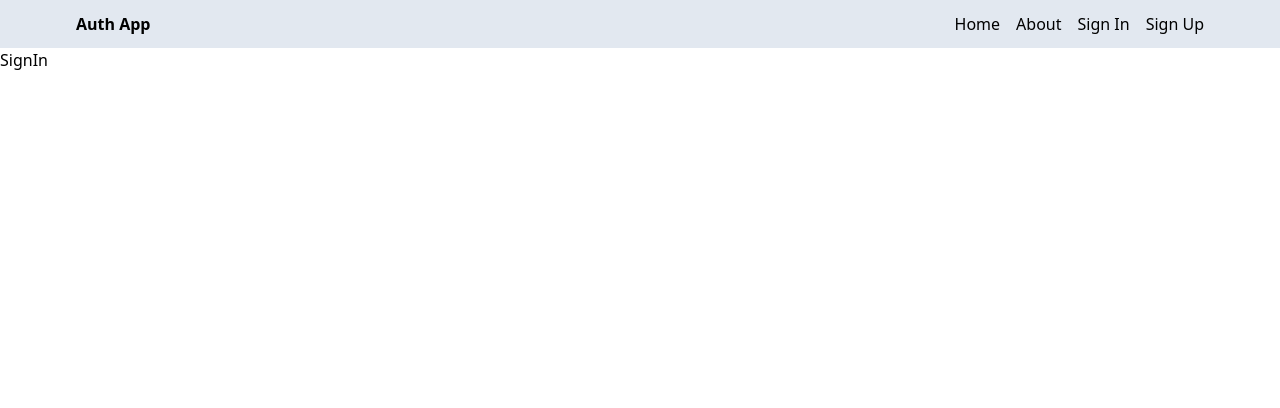
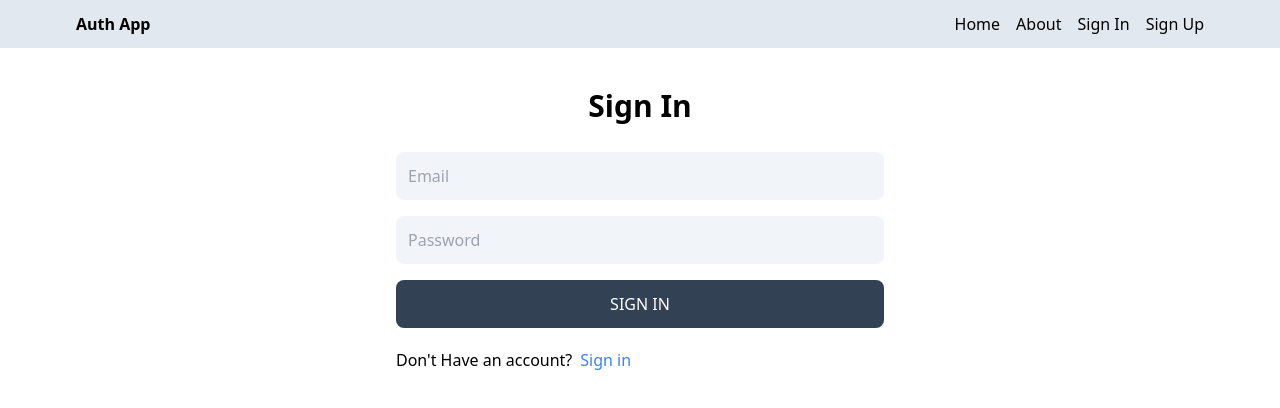
Before and after one commit to koding88/mern_auth, a React (Vite) app in the folder frontend/: page /sign-in in a window 1280 px wide. Shown: the top 408 px of the page. Built offline with nearby package versions, Linux system fonts and the light colour scheme.

Commit message:
Complete the sign in page functionality

```diff
--- a/frontend/src/pages/SignIn.jsx
+++ b/frontend/src/pages/SignIn.jsx
@@ -1,9 +1,79 @@
-import React from 'react'
+import { useState } from "react";
+import { Link, useNavigate } from "react-router-dom";
 
 export default function SignIn() {
+  const [formData, setFormData] = useState({});
+  const [error, setError] = useState(null);
+  const [loading, setLoading] = useState(false);
+  const navigate = useNavigate();
+
+  const handleChange = (e) => {
+    setFormData({ ...formData, [e.target.name]: e.target.value });
+  };
+
+  const handleSubmit = async (e) => {
+    e.preventDefault();
+    setLoading(true);
+    setError(null); // Reset error trước mỗi lần submit
+
+    try {
+      const response = await fetch(`${import.meta.env.VITE_API}/auth/signin`, {
+        method: "POST",
+        headers: {
+          "Content-Type": "application/json",
+        },
+        body: JSON.stringify(formData),
+      });
+
+      if (!response.ok) {
+        // Kiểm tra trạng thái phản hồi
+        const errorData = await response.json(); // Lấy thông tin lỗi chi tiết
+        throw new Error(errorData.error || "Đã xảy ra lỗi.");
+      }
+
+      const data = await response.json();
+      console.log(data);
+      // Xử lý phản hồi thành công (ví dụ: chuyển hướng, thông báo...)
+      navigate("/");
+    } catch (error) {
+      console.error(error);
+      setError(error.message); // Hiển thị thông báo lỗi chi tiết
+    } finally {
+      setLoading(false); // Đảm bảo luôn tắt loading sau khi hoàn thành
+    }
+  };
+
   return (
-    <div>
-      SignIn
+    <div className="p-3 max-w-lg mx-auto">
+      <h1 className="text-3xl text-center font-semibold my-7">Sign In</h1>
+      <form onSubmit={handleSubmit} className="flex flex-col gap-4">
+        <input
+          type="email"
+          name="email"
+          placeholder="Email"
+          className="bg-slate-100 p-3 rounded-lg"
+          onChange={handleChange}
+        />
+        <input
+          type="password"
+          name="password"
+          placeholder="Password"
+          className="bg-slate-100 p-3 rounded-lg"
+          onChange={handleChange}
+        />
+        <button
+          disabled={loading}
+          className="bg-slate-700 text-white p-3 rounded-lg uppercase hover:opacity-95 disabled:opacity-80">
+          {loading ? "Loading..." : "Sign In"}
+        </button>
+      </form>
+      <div className="flex gap-2 mt-5">
+        <p>Don&#39;t Have an account?</p>
+        <Link to="/sign-in">
+          <span className="text-blue-500">Sign in</span>
+        </Link>
+      </div>
+      {error && <p className="text-red-500 mt-5">{error}</p>}
     </div>
-  )
+  );
 }
--- a/frontend/src/pages/SignUp.jsx
+++ b/frontend/src/pages/SignUp.jsx
@@ -1,10 +1,11 @@
 import { useState } from "react";
-import { Link } from "react-router-dom";
+import { Link, useNavigate } from "react-router-dom";
 
 export default function SignUp() {
   const [formData, setFormData] = useState({});
   const [error, setError] = useState(null);
   const [loading, setLoading] = useState(false);
+  const navigate = useNavigate();
 
   const handleChange = (e) => {
     setFormData({ ...formData, [e.target.name]: e.target.value });
@@ -31,8 +32,9 @@
       }
 
       const data = await response.json();
-      console.log(data)
+      console.log(data);
       // Xử lý phản hồi thành công (ví dụ: chuyển hướng, thông báo...)
+      navigate("/sign-in");
     } catch (error) {
       console.error(error);
       setError(error.message); // Hiển thị thông báo lỗi chi tiết
```
Also changed, not shown: 2 other files (tests, documents, lock files or other folders).
